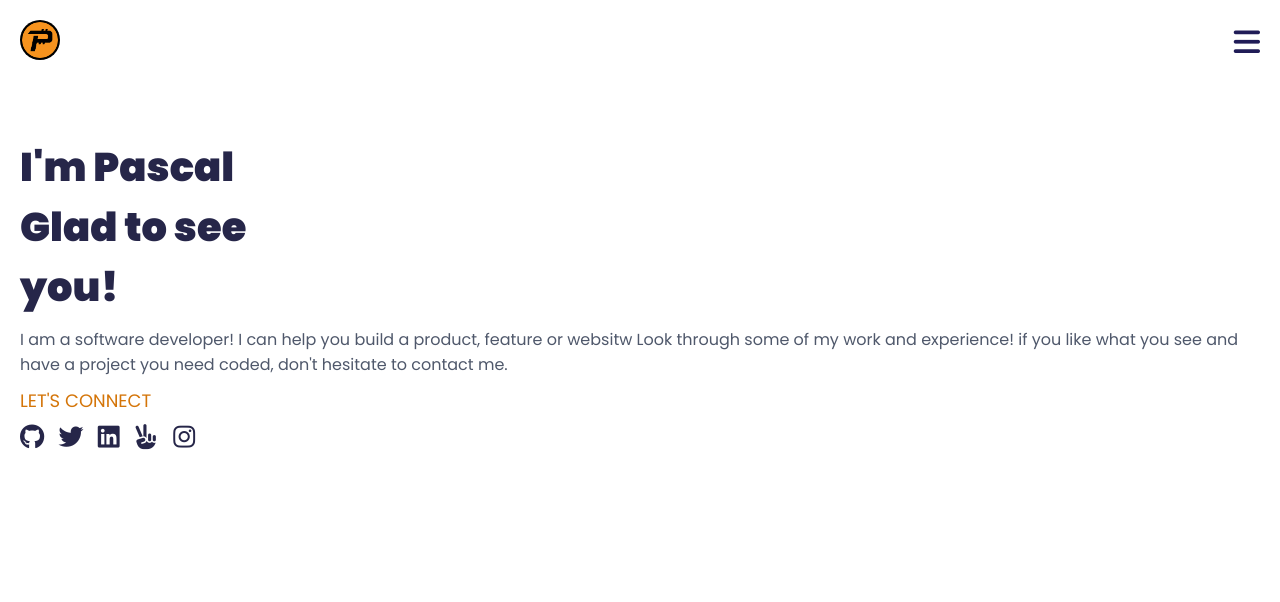
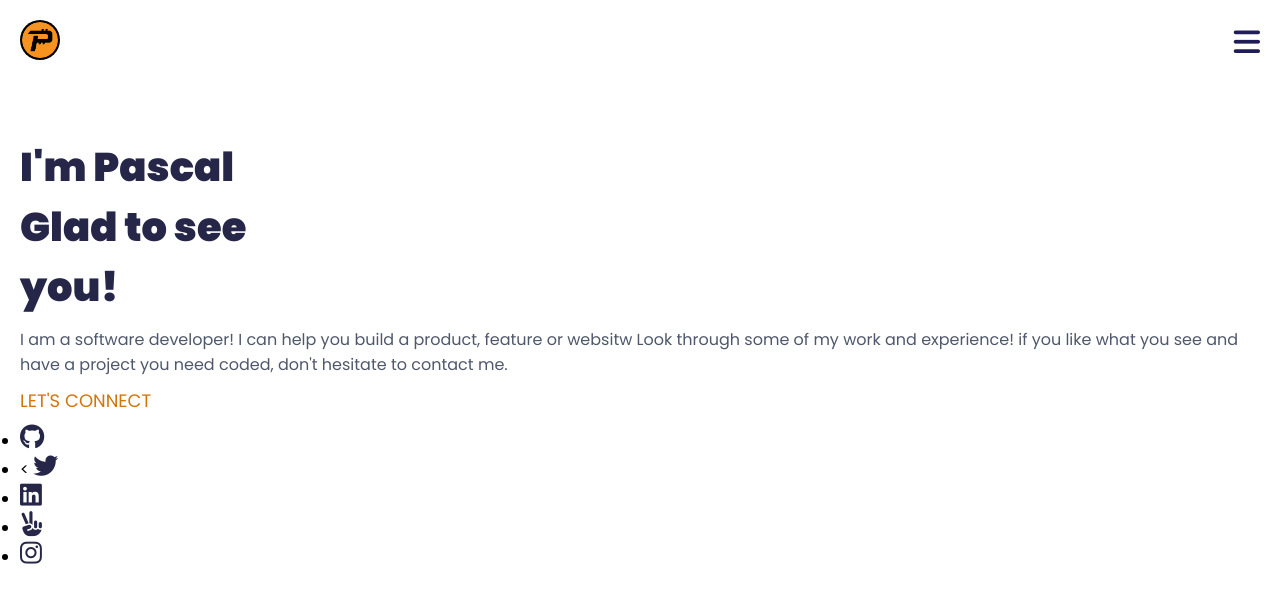
Before and after one commit to Paskab012/porfolio-mobile-version-skeleton, a website: page index.html in a window 1280 px wide. Drawn offline with Linux system fonts and the light colour scheme; files that its build step writes are made by us from their sources.

Commit message:
Linters last commit

```diff
--- a/index.html
+++ b/index.html
@@ -26,8 +26,8 @@
       </div>
     </header>
 
-      <main class="main-container">
-        <section class="main-section">
+    <main class="main-container">
+      <section class="main-section">
         <div class="flexbox">
           <h1>I'm Pascal <br />Glad to see <br />you!</h1>
           <p>
@@ -43,16 +43,25 @@
           </div>
           <div class="image-intro">
             <ul>
-              <span><a><i class="fab fa-github"></i></a></span>
-              <span><a><i class="fab fa-twitter"></i></a></span>
-              <span></span><a><i class="fa-brands fa-linkedin"></i></a></span>
-              <span><a><i class="fa-solid fa-hand-peace"></i></a></span>
-              <span><a><i class="fa-brands fa-instagram"></i></a></span>
+              <li>
+                <a href="#"><i class="fab fa-github"></i></a>
+              </li>
+              <li>
+                < <a href="#"><i class="fab fa-twitter"></i></a>
+              </li>
+              <li>
+                <a href="#"><i class="fa-brands fa-linkedin"></i></a>
+              </li>
+              <li>
+                <a href="#"><i class="fa-solid fa-hand-peace"></i></a>
+              </li>
+              <li>
+                <a href="#"><i class="fa-brands fa-instagram"></i></a>
+              </li>
             </ul>
           </div>
         </div>
       </section>
-      </main>
-
+    </main>
   </body>
 </html>
```
